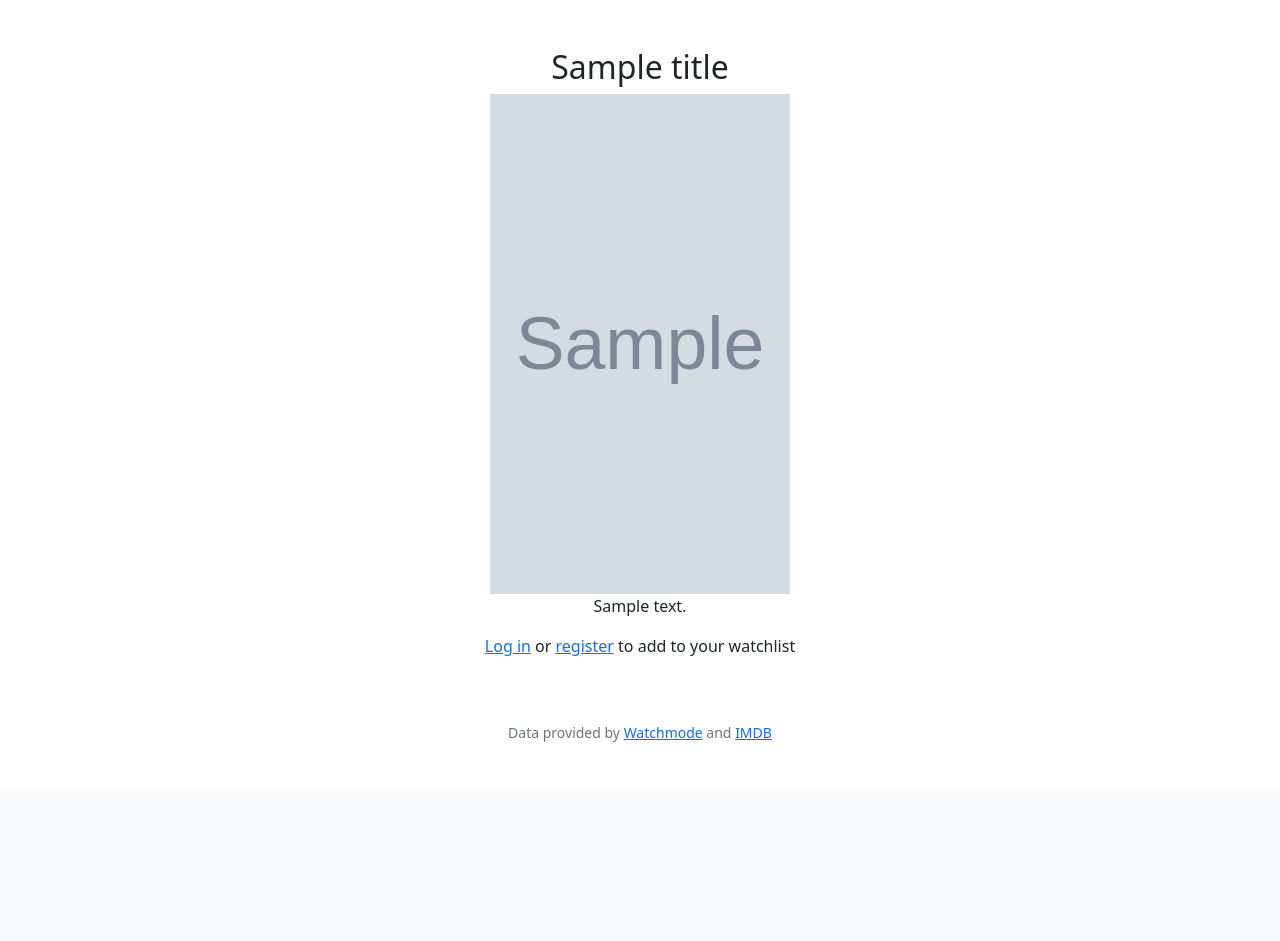
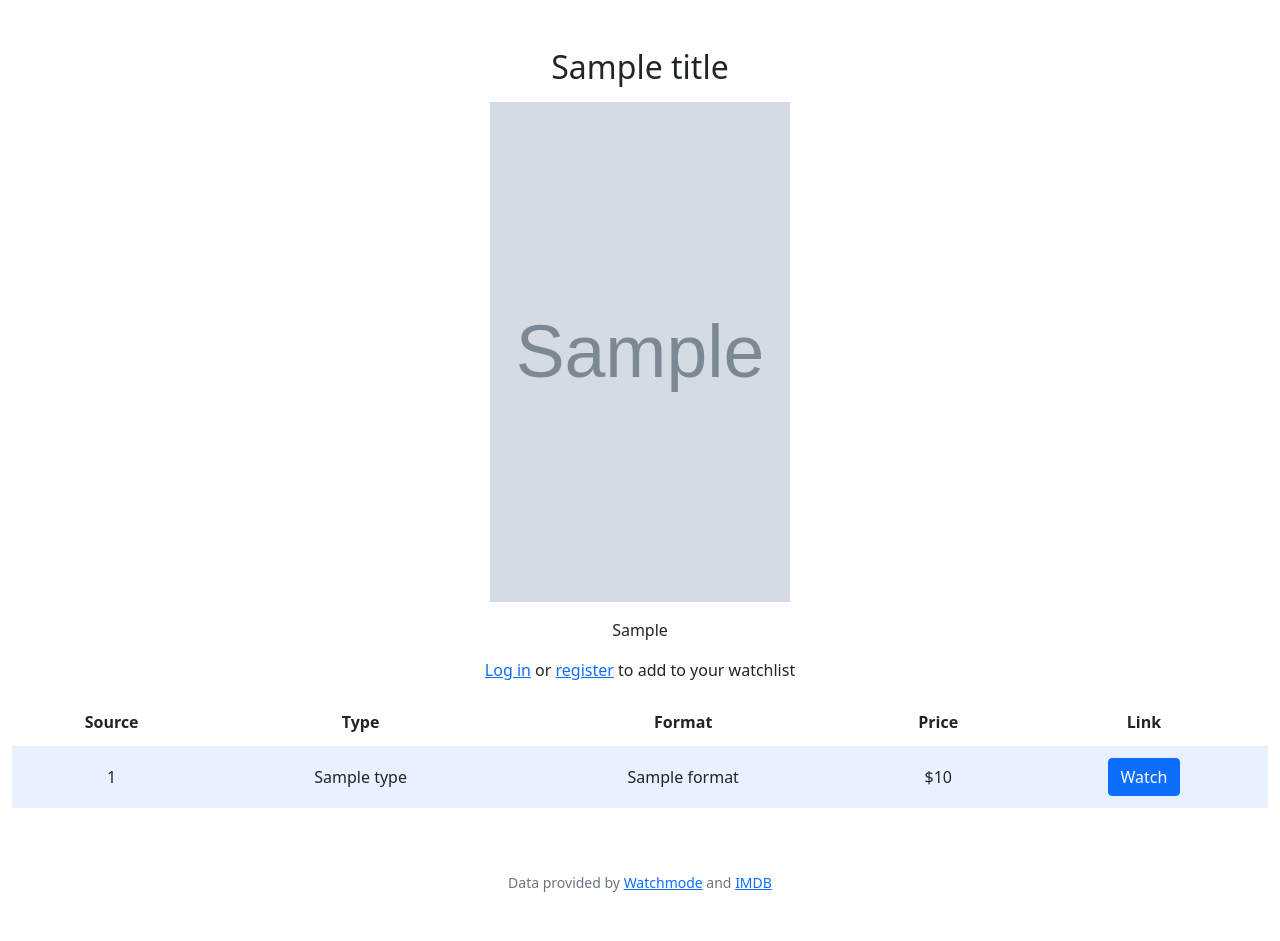
Before and after one commit to jbeedle19/cs50_final_project, a Flask app: template templates/details.html in a window 1280 px wide. Shown: the part 76-1017 px from the top of the page. Before the commit the page ends 818 px from the top, so only its background shows below. Run offline with Flask 2, Linux system fonts and the light colour scheme; the template is opened without the code that fills it: most values are stand-ins (such as "Sample title", 1, 10 or a date in 2020); grey boxes marked "Sample" are stand-in pictures; some libraries are stand-ins or nearby versions.

Commit message:
linked Watchmode API for source details

```diff
--- a/app.py
+++ b/app.py
@@ -8,7 +8,7 @@ from flask_session import Session
 from tempfile import mkdtemp
 from werkzeug.security import check_password_hash, generate_password_hash
 
-from helpers import apology, login_required, lookupTitle
+from helpers import apology, login_required, lookupTitle, getTitleId, getDetails
 
 # Configure application
 app = Flask(__name__)
@@ -44,8 +44,9 @@ def index():
 
 # Action route for deleting or viewing watchlist items
 @app.route("/action", methods=["POST"])
+@login_required
 def action():
-    """ Show movie/show details or delete watchlist item"""
+    """ Show details or delete watchlist item"""
 
     # Ensure form was sent correctly
     if not request.form.get("title")or not request.form.get("description") or not request.form.get("image"):
@@ -61,17 +62,36 @@ def action():
 
         imdbID = request.form.get("details")
 
-        # Checks if there is a current session to dynamically render "+ Watchlist" button
+        # Get title ID from Watchmode and then find sources
+        titleID = getTitleId(imdbID)
+        titleID = titleID["title_results"][0]["id"]
+        details = getDetails(titleID)
+
+        # Check logged in and watchlist for existing item to dynamically render "+ Watchlist" button
         if "user_id" in session:
             user = session["user_id"]
+            dbItem = db.execute("SELECT imdb_id FROM watchlist WHERE user_id = ? AND imdb_id = ?", session["user_id"], imdbID)
+            if len(dbItem) > 0:
+                exists = True
+            else:
+                exists = False
         else:
             user = None
 
-        return render_template("details.html", imdbID=imdbID, title=title, image=image, description=description, user=user)
+
+        return render_template("details.html", imdbID=imdbID, title=title, image=image, description=description, user=user, details=details, exists=exists)
 
     # Handle delete action
     if "delete" in request.form:
-        return "delete"
+
+        # Store id for deletion
+        imdbID = request.form.get("delete")
+
+        # Delete item from the current user's watchlist
+        db.execute("DELETE FROM watchlist WHERE user_id = ? AND imdb_id = ?", session["user_id"], imdbID)
+
+        # Reload watchlist
+        return redirect("/watchlist")
 
 
 # Add to watchlist Route
@@ -116,13 +136,25 @@ def details():
     image = request.form.get("image")
     description = request.form.get("description")
 
-    # Checks if there is a current session to dynamically render "+ Watchlist" button
+    # Get title ID from Watchmode and then find sources
+    titleID = getTitleId(imdbID)
+    titleID = titleID["title_results"][0]["id"]
+    details = getDetails(titleID)
+
+
+    # Checks if logged in and item exists in wathlist to dynamically render "+ Watchlist" button
     if "user_id" in session:
         user = session["user_id"]
+        dbItem = db.execute("SELECT imdb_id FROM watchlist WHERE user_id = ? AND imdb_id = ?", session["user_id"], imdbID)
+        if len(dbItem) > 0:
+            exists = True
+        else:
+            exists = False
     else:
         user = None
+        exists = False
 
-    return render_template("details.html", imdbID=imdbID, title=title, image=image, description=description, user=user)
+    return render_template("details.html", imdbID=imdbID, title=title, image=image, description=description, user=user, details=details, exists=exists)
 
 
 # Login Route
--- a/templates/details.html
+++ b/templates/details.html
@@ -7,17 +7,55 @@
 {% block main %}
     <div>
         <form action="/add" method="post">
-            <h2>{{ title }}</h2>
             <input class="hide-input" name="title" value="{{ title }}">
-            <img src="{{ image }}" alt="{{ title }} poster" width="300" height="500">
             <input class="hide-input" name="image" value="{{ image }}">
-            <p>{{ description }}</p>
             <input class="hide-input" name="description" value="{{ description }}">
+            <h2 class="mb-3">{{ title }}</h2>
+            <img class="mb-3" src="{{ image }}" alt="{{ title }} poster" width="300" height="500">
+            <p class="mb-3">{{ details["plot_overview"] }}</p>
             {% if user %}
-                <button class="btn btn-success" name="imdbID" type="submit" value="{{ imdbID }}"><i class="bi bi-plus-lg"></i> Watchlist</button>
+                {% if not exists %}
+                    <button class="btn btn-success mb-3" name="imdbID" type="submit" value="{{ imdbID }}"><i class="bi bi-plus-lg"></i> Watchlist</button>
+                {% else %}
+                    <button class="btn btn-success mb-3" disabled name="imdbID" type="submit" value="{{ imdbID }}"><i class="bi bi-check-lg"></i> Watchlist</button>
+                {% endif %}
             {% else %}
-                <p><a href="/login">Log in</a> or <a href="/register">register</a> to add to your watchlist</p>
+                <p class="mb-3"><a href="/login">Log in</a> or <a href="/register">register</a> to add to your watchlist</p>
             {% endif %}
         </form>
+        <table>
+            <thead>
+                <tr>
+                    <th>Source</th>
+                    <th>Type</th>
+                    <th>Format</th>
+                    <th>Price</th>
+                    <th>Link</th>
+                </tr>
+            </thead>
+            <tbody>
+                {% for item in details["sources"] %}
+                    <tr>
+                        <td>{{ item["source_id"] }}</td>
+                        <td>{{ item["type"] }}</td>
+                        {% if item["format"] %}
+                            <td>{{ item["format"] }}</td>
+                        {% else %}
+                            <td>--</td>
+                        {% endif %}
+                        {% if item["type"] == "free" %}
+                            <td>free</td>
+                        {% elif item["type"] == "sub" %}
+                            <td>--</td>
+                        {% else %}
+                            <td>${{ item["price"] }}</td>
+                        {% endif %}
+                        <td>
+                            <a class="btn btn-primary" href="{{ item['web_url'] }}" target="_blank" role="button">Watch</a>
+                        </td>
+                    </tr>
+                {% endfor %}
+            </tbody>
+        </table>
     </div>
 {% endblock %}
```
Also changed, not shown: helpers.py (+40 -4 lines), final_project.db.
